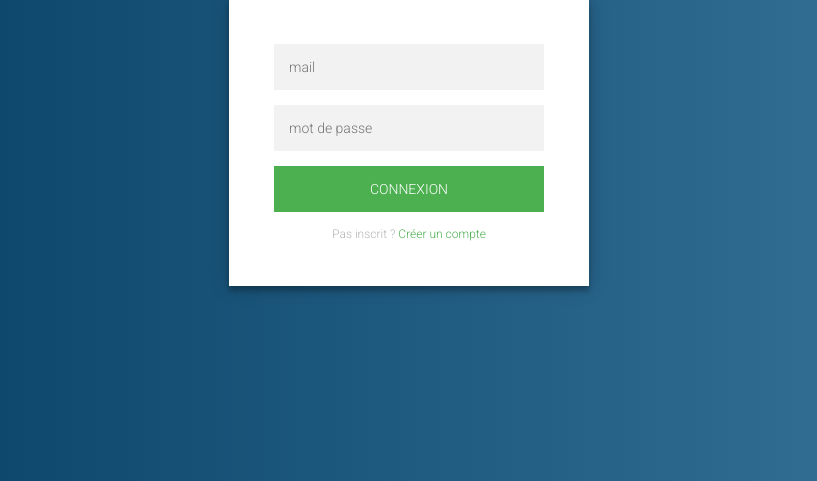
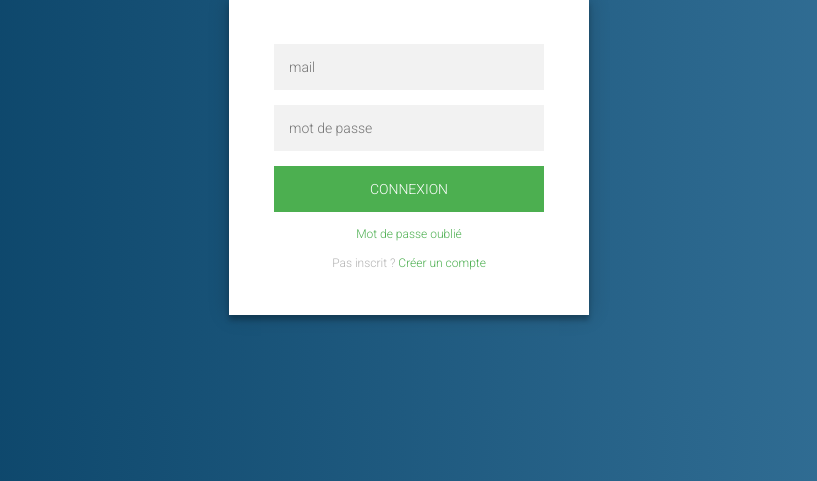
Before and after one commit to Valentindev19/reborn, a PHP site: page /log.php in a window 1280 px wide. Shown: the part 110-591 px from the top of the page, without its empty margins (231-1048 px from the left). Run offline with PHP 8.4, Linux system fonts and the light colour scheme; some libraries are stand-ins or nearby versions.

Commit message:
mdp oublié

```diff
--- a/log.php
+++ b/log.php
@@ -14,6 +14,7 @@
           <input type="password" placeholder="mot de passe"/>
           <div class="g-recaptcha" data-sitekey="6Lca1qQUAAAAADWm9IN2V9Em3Vj-CmPdo3LG0U3j"></div>
           <button>Connexion</button>
+            <p class="message"> <a href="conex.html">Mot de passe oublié</a></p>
           <p class="message">Pas inscrit ? <a href="conex.html">Créer un compte</a></p>
         </form>
       </div>
```
